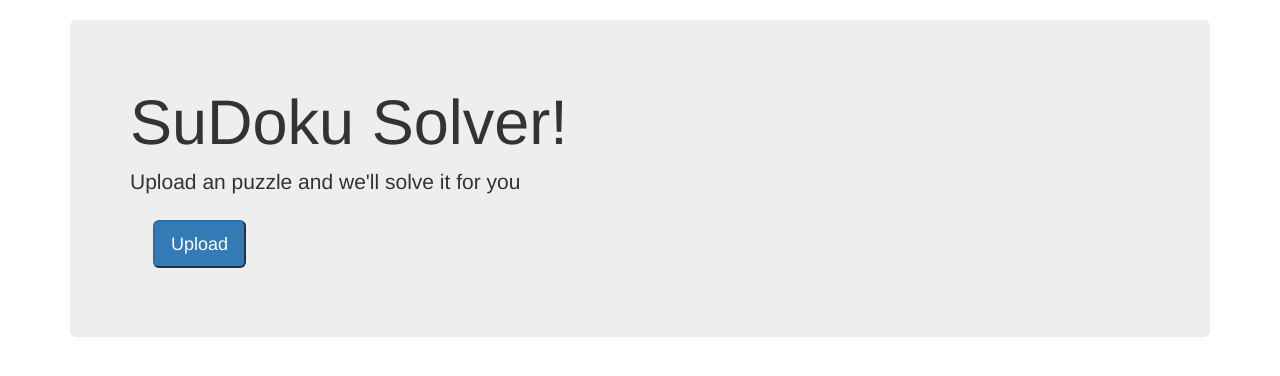
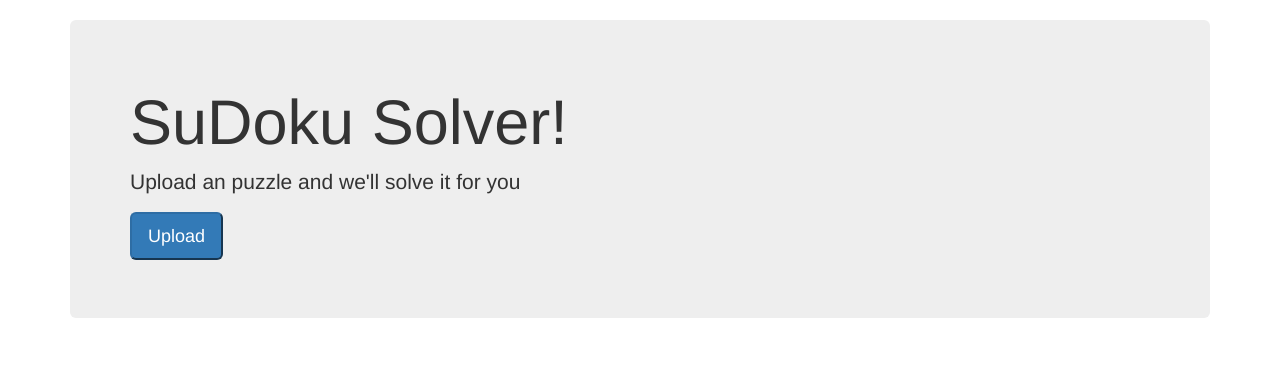
Before and after one commit to RoryQ/sudoku-solver, a Flask app: page /uploads3/ in a window 1280 px wide. Shown: the part 52-428 px from the top of the page. Run offline with Flask 2, Linux system fonts and the light colour scheme; parts of the project's set-up code (start-up, migrations or seed data) failed here and were passed over; some libraries are stand-ins or nearby versions.

Commit message:
Rejig grid

```diff
--- a/static/index.css
+++ b/static/index.css
@@ -11,11 +11,6 @@ body {
 #wrapper {
     height: 64px;
 }
-#upload_button {
-    display: inline-block;
-    margin: 8px;
-    cursor: pointer;
-}
 
 #status_container {
     margin-top: 10px;
@@ -23,3 +18,7 @@ body {
 #puzzle_container {
     margin-top: 10px;
 }
+
+#progress_container {
+  width: 80%;
+}
--- a/templates/s3upload.html
+++ b/templates/s3upload.html
@@ -112,21 +112,20 @@
             </form>
           </div>
 
-          <div class="col-md-8 upload">
+          <div class="upload">
             <button id="upload_button" class="btn-primary btn-lg">Upload</button>
           </div>
 
-          <div class="col-md-8">
-            <div id="progress_container" class="progress hidden">
-              <div id="progress_bar" class="progress-bar" role="progressbar" aria-valuenow="0" aria-valuemin="0" aria-valuemax="100" style="width: 0%;">
 
-              </div>
+          <div id="progress_container" class="progress hidden">
+            <div id="progress_bar" class="progress-bar" role="progressbar" aria-valuenow="0" aria-valuemin="0" aria-valuemax="100" style="width: 0%;">
+
             </div>
           </div>
 
           <p class="hidden" id="status_container">Status: <span id="status">idle</span></p>
-          <div class="col-md-8" id="image_container"><span id="uploaded_image"></span></div>
-          <div class="col-md-8" id="puzzle_container"><span id="puzzle_render"></span></div>
+          <div id="image_container"><span id="uploaded_image"></span></div>
+          <div id="puzzle_container"><span id="puzzle_render"></span></div>
           <div class="clearfix"></div>
         </div>
       </div>
```
